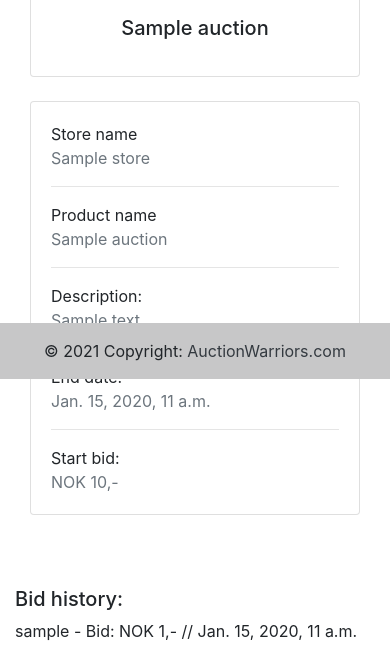
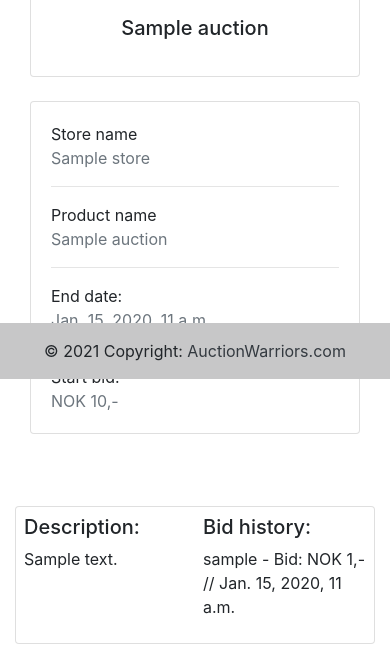
Before and after one commit to Auction-Wariors/old-stuff, a Django app: page /auctions/1/ in a window 390 px wide. Shown: the part 465-1124 px from the top of the page. Run offline with Django 3.2, Linux system fonts and the light colour scheme; tables that the repository leaves empty hold one stand-in row (values such as "Sample post"); some libraries are stand-ins or nearby versions.

Commit message:
Template changes

```diff
--- a/app/templates/auctions/auction_detail.html
+++ b/app/templates/auctions/auction_detail.html
@@ -39,15 +39,7 @@
               </div>
             </div>
             <hr>
-            <div class="row">
-              <div class="col-sm-3">
-                <p class="mb-0">Description: </p>
-              </div>
-              <div class="col-sm-9">
-                <p class="text-muted mb-0"> {{ auction.description }}</p>
-              </div>
-            </div>
-          <hr>
+
            <div class="row">
               <div class="col-sm-3">
                 <p class="mb-0">End date: </p>
@@ -72,6 +64,14 @@
       </div>
  <div>
 
+<div class="d-flex flex-row card">
+  <div class="p-2 w-50">
+                <h5>Description: </h5>
+                <p class="text-muted mb-0"> {{ auction.description|linebreaks }}</p>
+
+            </div>
+
+<div class="p-2 w-50">
     <h5>Bid history:</h5>
      {% if bids %}
      {% for bid in bids %}
@@ -83,6 +83,8 @@
  {% if time.days >= 0 %}
   {% if user.is_authenticated %}
 
+
+
         <div class="content-section">
         <form method="post">
             {% csrf_token %}
@@ -91,11 +93,11 @@
                 {% if not bids %}
                     <p>Next bid: NOK {{ auction.min_price }},- </p>
                     <label for="bid_value">Your Bid: </label>
-                    <input type="number" class="form-button" name="bid_value" id="bid_value" value="{{ auction.min_price }}" required>
+                    <input type="number" class="form-button" name="bid_value" id="bid_value" placeholder="{{ auction.min_price }}" required>
                 {% else %}
-                     <p>Next bid: NOK {{ high_bid|add:"5" }},- </p>
+                     <p>Next bid: NOK {{ high_bid|add:5 }},- </p>
                     <label for="bid_value">Your Bid: </label>
-                    <input type="number" class="form-button" name="bid_value" id="bid_value" value="{{ high_bid|add:"5" }}" required>
+                    <input type="number" class="form-button" name="bid_value" id="bid_value" placeholder="{{ high_bid|add:"5" }}" required>
                 {% endif %}
 
             </fieldset>
@@ -111,6 +113,9 @@
 
 
  </div>
+</div>
+
+ </div>
 </section>
 
 {% endblock %}
```
